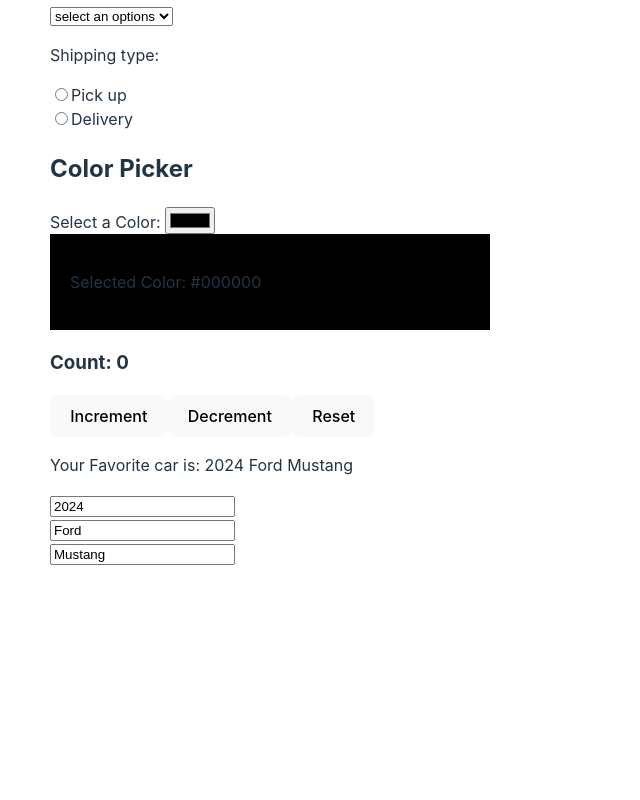
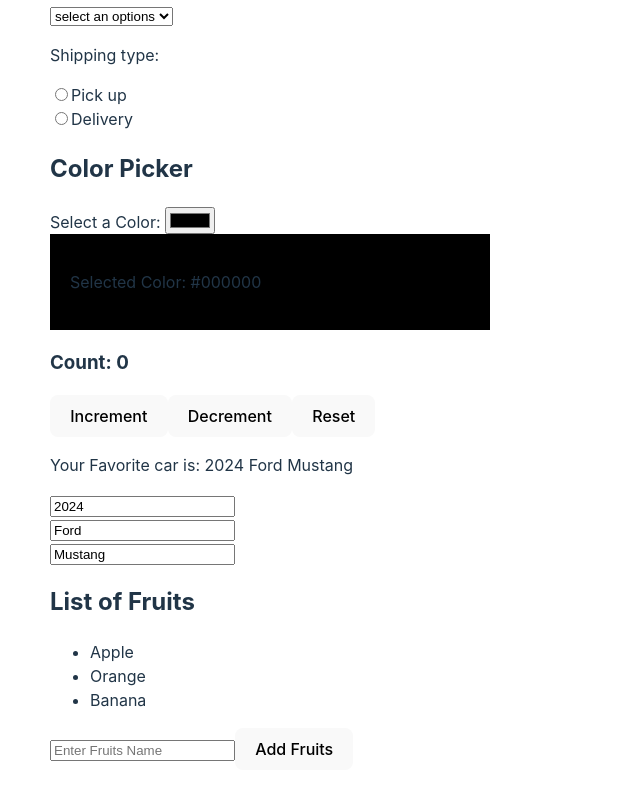
Before and after one commit to Karthikeyan8296/Basics-of-React-JS, a React (Vite) app: page / in a window 1280 px wide. Shown: the part 2270-3070 px from the top of the page, without its empty margins (0-640 px from the left). Before the commit the page ends 2885 px from the top, so only its background shows below. Built offline with nearby package versions, Linux system fonts and the light colour scheme.

Commit message:
Update State Array

```diff
--- a/src/App.jsx
+++ b/src/App.jsx
@@ -14,6 +14,7 @@ import OnChangeComponent from "./components/OnChangeComponent";
 import ColorPicker from "./components/ColorPicker";
 import CounterUpdater from "./components/CounterUpdater";
 import UpdateObjects from "./components/UpdateObjects";
+import UpdateStateArray from "./components/UpdateStateArray";
 
 function App() {
   const fruits = [
@@ -52,6 +53,8 @@ function App() {
       <CounterUpdater />
 
       <UpdateObjects />
+
+      <UpdateStateArray />
     </>
   );
 }
--- /dev/null
+++ b/src/components/UpdateStateArray.jsx
@@ -0,0 +1,33 @@
+import { React, useState } from "react";
+
+const UpdateStateArray = () => {
+  const [fruits, setFruits] = useState(["Apple", "Orange", "Banana"]);
+
+  const handleAddFruit = () => {
+    const newfruit = document.getElementById("foodInput").value;
+    document.getElementById("foodInput").value = ""; //after giving input..then clear it//
+
+    setFruits((prevFruit) => [...prevFruit, newfruit]); //its better to use updater function//
+  };
+
+  const handleRemoveFruit = (index) => {
+    setFruits(fruits.filter((elements, i) => i !== index));
+  };
+
+  return (
+    <div>
+      <h2>List of Fruits</h2>
+      <ul>
+        {fruits.map((value, index) => (
+          <li key={index} onClick={() => handleRemoveFruit(index)}>
+            {value}
+          </li>
+        ))}
+      </ul>
+      <input type="text" id="foodInput" placeholder="Enter Fruits Name" />
+      <button onClick={handleAddFruit}>Add Fruits</button>
+    </div>
+  );
+};
+
+export default UpdateStateArray;
```
